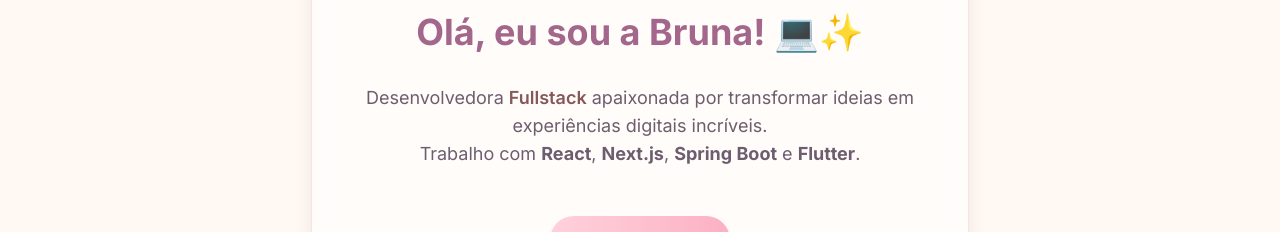
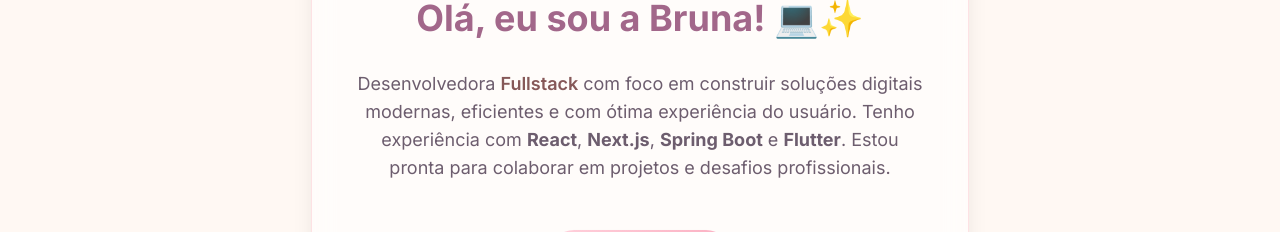
Before and after one commit to brunartt/meu-portifolio, a Next.js app in the folder meu-portifolio/: page / in a window 1280 px wide. Shown: the part 447-679 px from the top of the page. Built offline with nearby package versions, Linux system fonts and the light colour scheme.

Commit message:
Modificações no texto da Page Home

```diff
--- a/meu-portifolio/src/app/page.tsx
+++ b/meu-portifolio/src/app/page.tsx
@@ -22,8 +22,7 @@
 
         <h2 className="text-4xl font-bold text-[#A2678A]">Olá, eu sou a Bruna! 💻✨</h2>
         <p className="text-lg max-w-xl text-[#6D5D6E]">
-          Desenvolvedora <span className="font-semibold text-[#865858]">Fullstack</span> apaixonada por transformar ideias em experiências digitais incríveis. <br />
-          Trabalho com <strong>React</strong>, <strong>Next.js</strong>, <strong>Spring Boot</strong> e <strong>Flutter</strong>.
+          Desenvolvedora <span className="font-semibold text-[#865858]">Fullstack</span> com foco em construir soluções digitais modernas, eficientes e com ótima experiência do usuário. Tenho experiência com <strong>React</strong>, <strong>Next.js</strong>, <strong>Spring Boot</strong> e <strong>Flutter</strong>. Estou pronta para colaborar em projetos e desafios profissionais.
         </p>
 
         <motion.a
```
